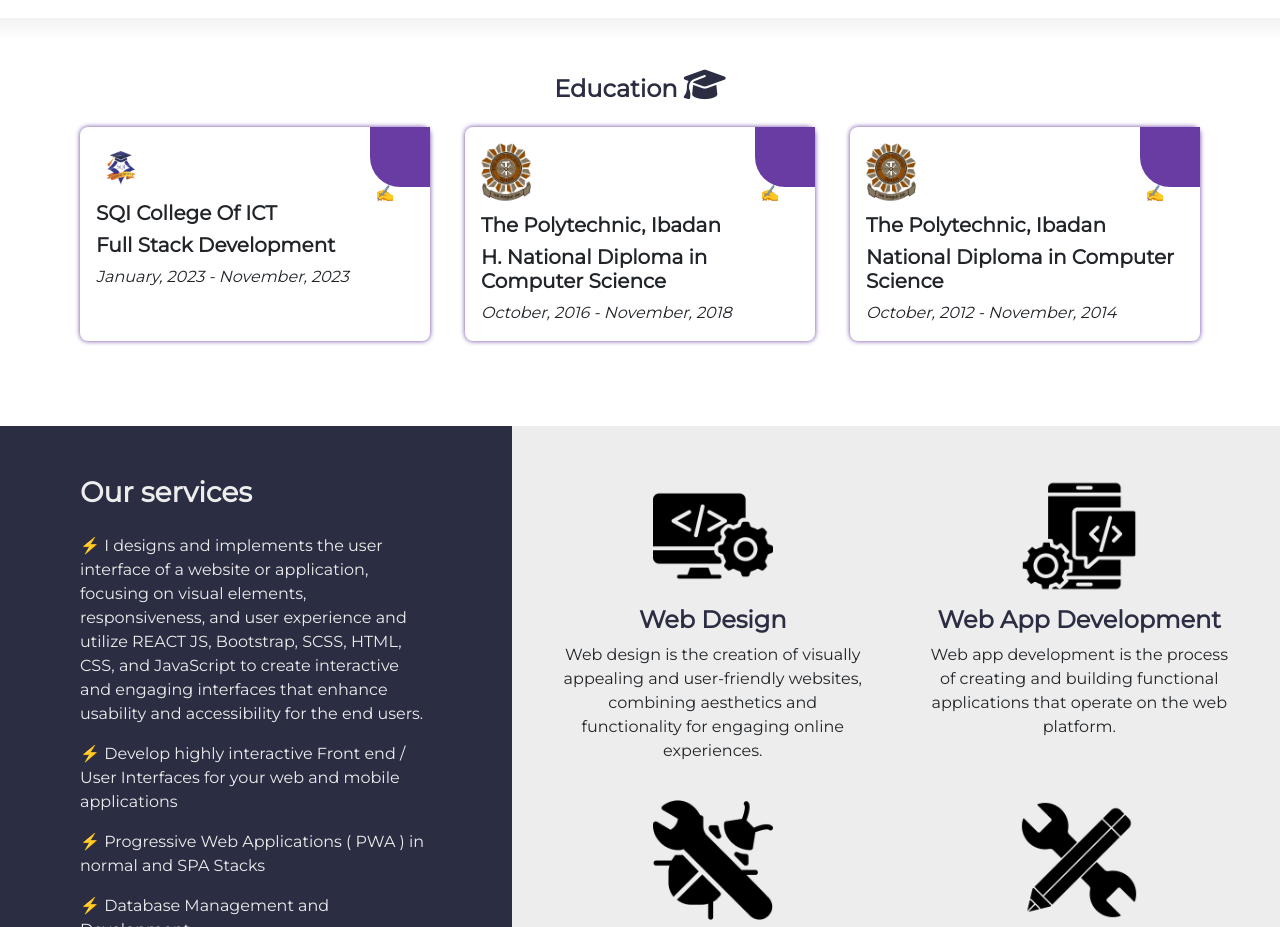
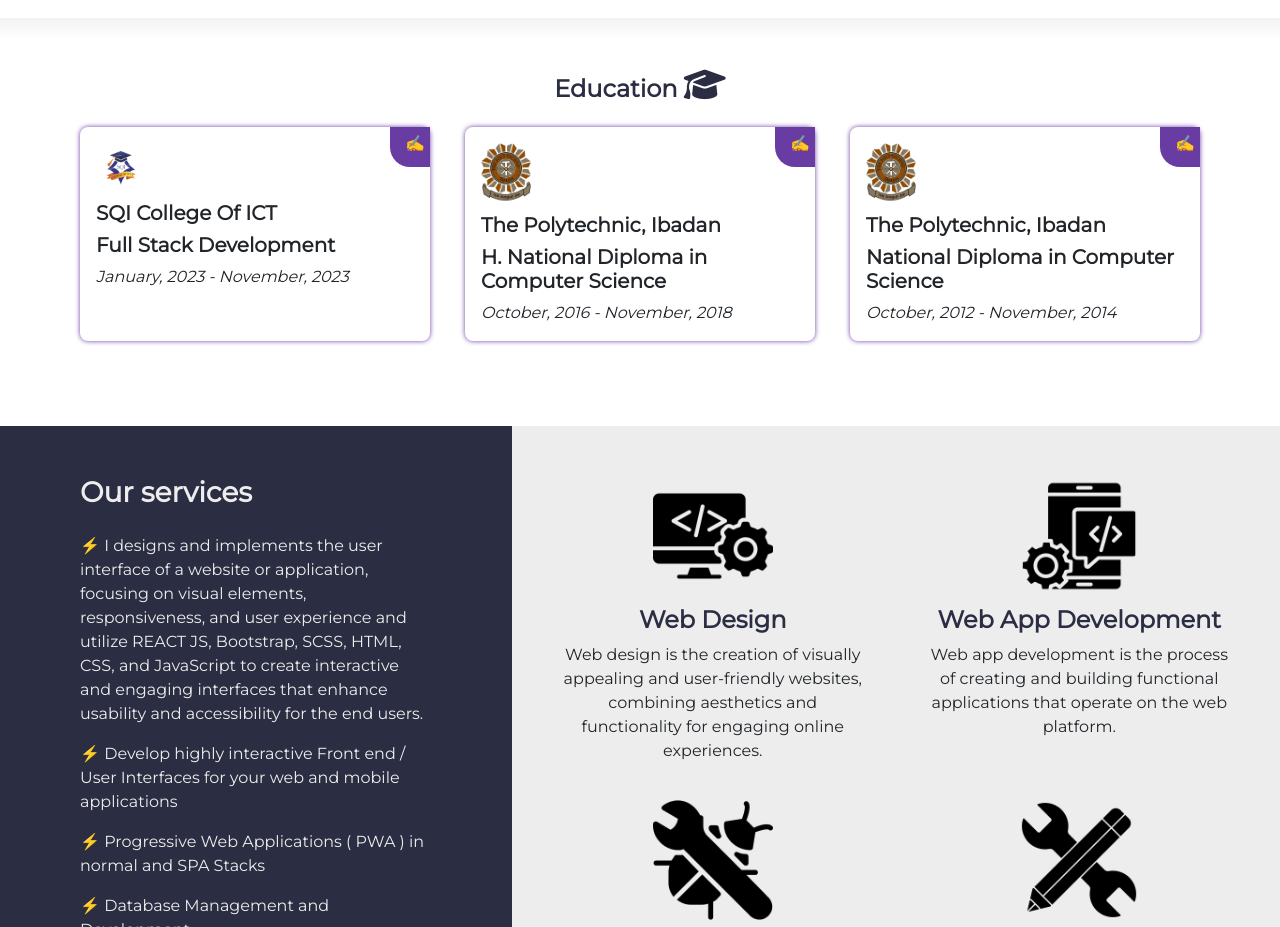
Before and after one commit to doiayokanmi/Dev-Damilola, a React (Vite) app: page / in a window 1280 px wide. Shown: the part 1740-2667 px from the top of the page. Built offline with nearby package versions, Linux system fonts and the light colour scheme.

Commit message:
education

```diff
--- a/src/App.css
+++ b/src/App.css
@@ -327,17 +327,15 @@ nav {
 #eduCard::before {
   content: "✍";
   position: absolute;
-  width: 0;
-  height: 0;
-  border-top: 50px solid transparent;
-  border-right: 50px solid var(--primaryColor);
+  width: 40px;
+  height: 40px;
   padding: 5px;
   text-align: right;
   border-bottom-left-radius: 50%;
   top: 0;
   right: 0;
   z-index: -1;
-  transition: .3s ease-in-out;
+  transition: .2s ease-in-out;
   background-color: var(--primaryColor);
 }
 
@@ -346,8 +344,6 @@ nav {
   height: 100%;
   color: #fff;
   border-bottom-left-radius: 0;
-  border-top: 0;
-  border-right: 0;
 }
 
 footer {
```
